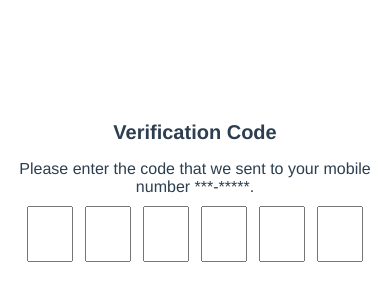
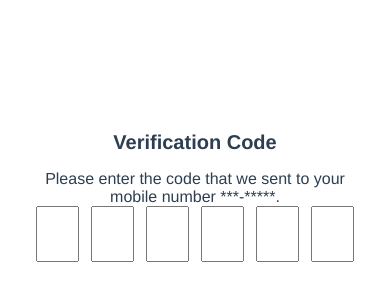
Before and after one commit to waltzHao/verification-code, a Vue app: page / in a window 390 px wide. Shown: the part 234-534 px from the top of the page. Built offline with nearby package versions, Linux system fonts and the light colour scheme.

Commit message:
fix media query

```diff
--- a/src/App.vue
+++ b/src/App.vue
@@ -104,7 +104,7 @@ div {
   transform: translate(-50%, -50%);
 }
 form {
-  margin: 10px;
+
   display: flex;
   flex-direction: row;
   gap: 18px;
@@ -118,7 +118,7 @@ input[type="text"] {
 }
 @media only screen and (device-width: 390px) and (device-height: 844px) and (-webkit-device-pixel-ratio: 3) {
    form {
-    gap: 12px;
+    gap: 10px;
   }
   input[type="text"] {
     width: 30px;
@@ -131,8 +131,8 @@ input[type="text"] {
   }
   /* For tablets: */
   input[type="text"] {
-    width: 38px;
-    font-size: 28px;
+    width: 35px;
+    font-size: 20px;
   }
 }
 @media only screen and (min-width: 600px) {
```
